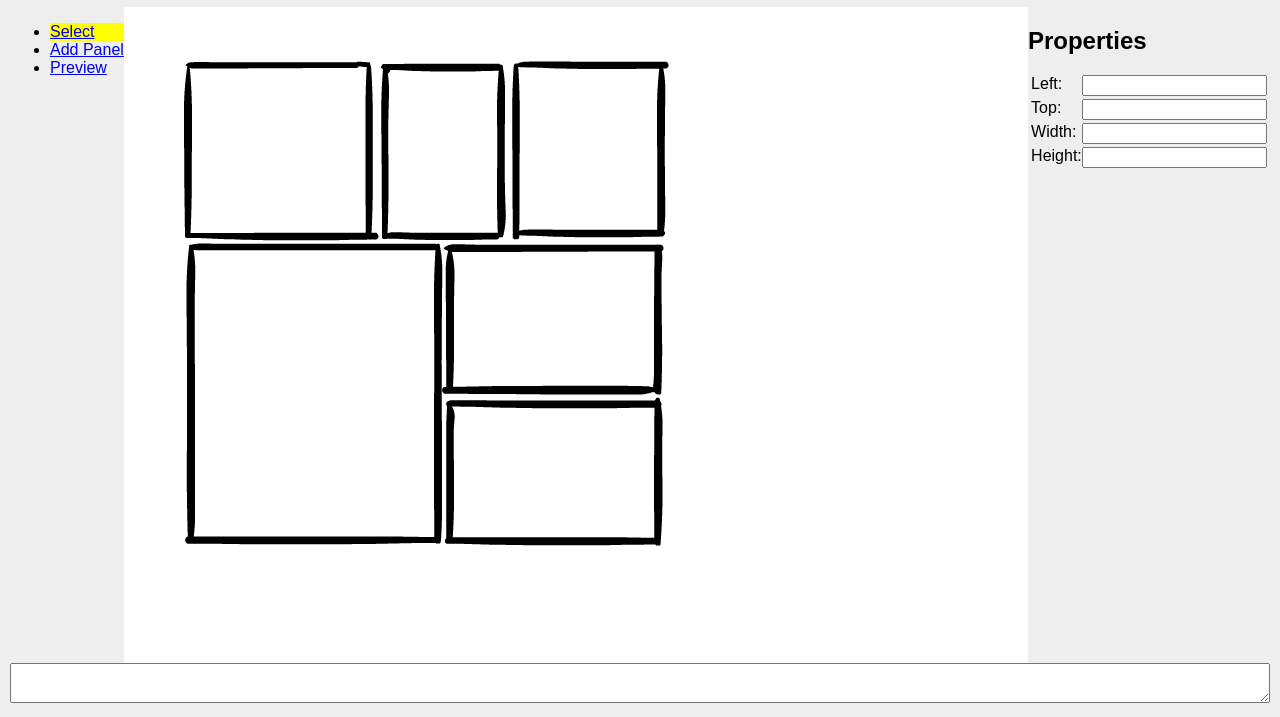
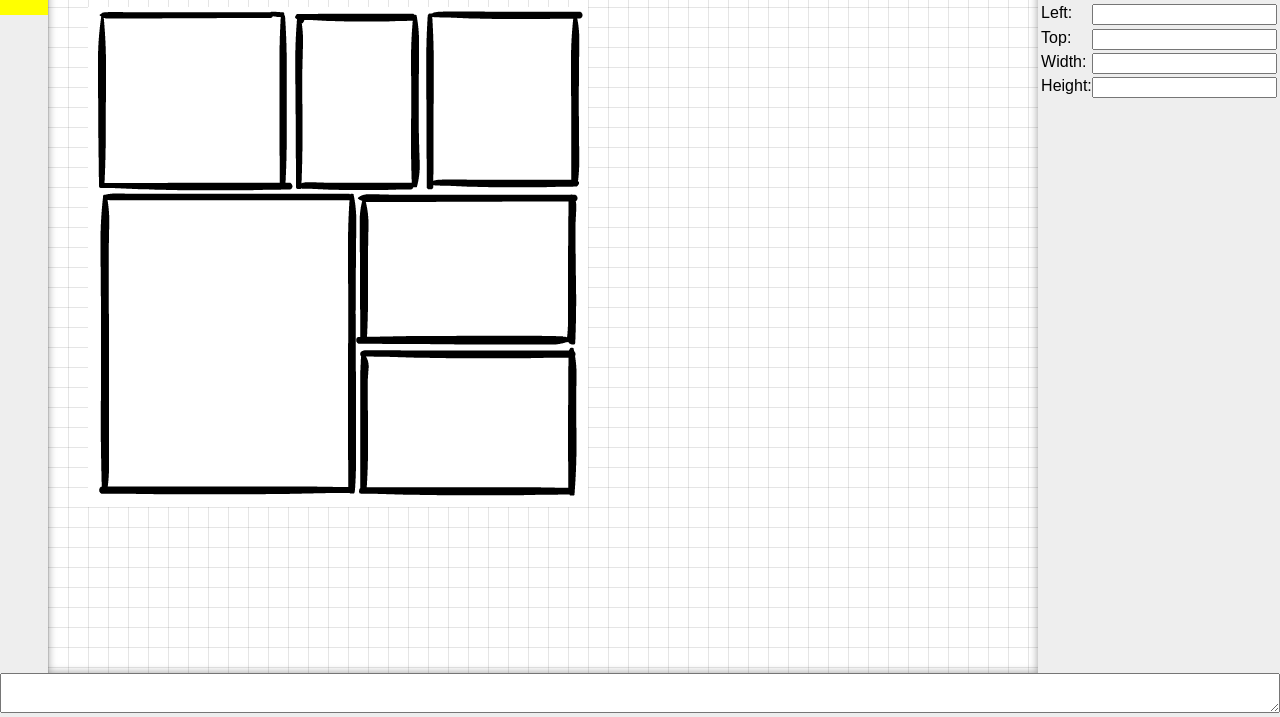
Before and after one commit to cjwainwright/jquery.comicviewer, a plain HTML site: page panelbuilder/index.html in a window 1280 px wide. Shown: the part 83-800 px from the top of the page. Drawn offline with Linux system fonts and the light colour scheme.

Commit message:
Some minor style improvements

```diff
--- a/panelbuilder/panelbuilder.css
+++ b/panelbuilder/panelbuilder.css
@@ -13,8 +13,16 @@ body {
     display: flex;
     flex-direction: column;
     height: 100%;
-    padding: 10px;
     margin: 0;
+}
+
+h1, h2 {
+    margin: 0.2em 0;
+}
+
+header {
+    background-color: #222;
+    color: #eee;
 }
 
 main {
@@ -25,6 +33,9 @@ main {
 
 .workspace {
     background-color: #fff;
+    background-image: repeating-linear-gradient(rgba(0,0,0,0.1) 0px, rgba(0,0,0,0.1) 1px, rgba(0, 0, 0, 0) 0px, rgba(0, 0, 0, 0) 20px),
+                      repeating-linear-gradient(90deg, rgba(0,0,0,0.1) 0, rgba(0,0,0,0.1) 1px, rgba(0, 0, 0, 0) 0px, rgba(0, 0, 0, 0) 20px);
+    box-shadow: 0 0 9px rgba(0, 0, 0, 0.4) inset;
     position: relative;
     flex: 1 0 auto;
     overflow: auto;
@@ -39,15 +50,15 @@ main {
 }
 
 .comic {
-    margin: 50px;
+    margin: 40px;
 }
 
 .panel {
     position: absolute;
     width: 0;
     height: 0;
-    margin-top: 50px; /*match that of comic*/
-    margin-left: 50px; /*match that of comic*/
+    margin-top: 40px; /*match that of comic*/
+    margin-left: 40px; /*match that of comic*/
     border: solid 2px rgba(80, 80, 255, 0.6);
     background-color: rgba(180, 180, 255, 0.6);
     color: rgba(255, 255, 255, 0.9);
@@ -64,8 +75,34 @@ main {
 
 /* tool-selector */
 
+ul.tool-selector {
+    list-style-type: none;
+    padding: 0;
+    margin: 0;
+}
+
 .selected-tool {
     background-color: yellow;
+}
+
+.tool-icon {
+    width: 48px;
+    height: 48px;
+}
+
+.tool-icon > a{
+    display: inline-block;
+    width: 100%;
+    height: 100%;
+}
+
+.tool-icon-select {
+}
+
+.tool-icon-addpanel {
+}
+
+.tool-icon-preview {
 }
 
 /* panel-editor */
--- a/panelbuilder/templates/tool-selector.html
+++ b/panelbuilder/templates/tool-selector.html
@@ -1,5 +1,5 @@
-<ul>
-    <li ng-repeat="tool in toolSelector.tools" ng-class="selected(tool)">
-        <a href="#" ng-click="toolSelector.selectTool(tool)">{{tool.name}}</a>
+<ul class="tool-selector">
+    <li ng-repeat="tool in toolSelector.tools" ng-class="selected(tool)" class="tool-icon">
+        <a href="#" ng-click="toolSelector.selectTool(tool)" title="{{tool.name}}"></a>
     </li>
 </ul>
```
